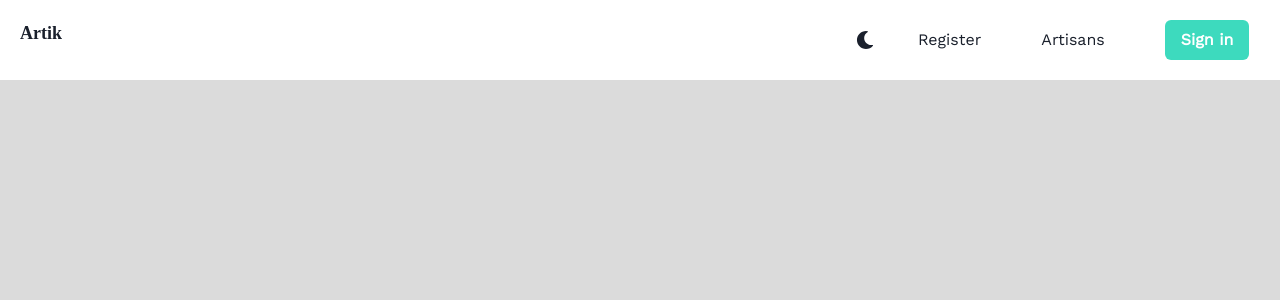
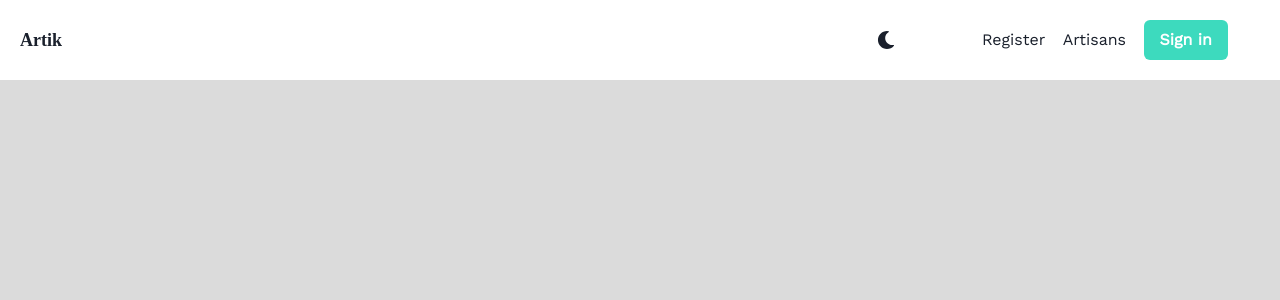
Before and after one commit to maura-dev/genz-hackathon, a React (Create React App) app: page /dashboard in a window 1280 px wide. Shown: the top 300 px of the page. Built offline with nearby package versions, Linux system fonts and the light colour scheme.

Commit message:
mobile fixes

```diff
--- a/src/App.js
+++ b/src/App.js
@@ -4,15 +4,17 @@ import { BrowserRouter as Router, Routes, Route } from "react-router-dom";
 import Header from './components/Header';
 import SignUp from "./pages/Signup";
 import SignIn from "./pages/Signin";
+import Dashboard from "./pages/Dashboard"
 function App() {
   const background= useColorModeValue("bg","BlackAlpha 700" )
   return (
     <Router>
-      <Box textAlign="center" fontSize="xl">
+      <Box textAlign="center">
         <Grid minH="100vh" bg={background}>
           <Header />
           <Routes>
-          <Route path="/login" element={<SignIn />}></Route>
+          <Route exact path="/dashboard" element={<Dashboard />}></Route>
+          <Route exact path="/login" element={<SignIn />}></Route>
           <Route exact path="/register" element={<SignUp />}></Route>
         </Routes>
         </Grid>
--- /dev/null
+++ b/src/components/Drawer.js
@@ -0,0 +1,77 @@
+import React from "react";
+import {
+  Drawer,
+  DrawerBody,
+  DrawerFooter,
+  DrawerHeader,
+  DrawerOverlay,
+  DrawerContent,
+  DrawerCloseButton,
+  Text,
+  Box,
+  useColorModeValue,
+  Button
+} from '@chakra-ui/react';
+import { Link, useNavigate } from "react-router-dom";
+import { CgProfile } from "react-icons/cg"
+
+const SideDrawer = ({isOpen, onClose, btnRef}) =>  {
+      const background = useColorModeValue('white', 'black');
+      const isLoggedIn = false;
+      const navigate = useNavigate();
+  return (
+      <Drawer
+        isOpen={isOpen}
+        placement='right'
+        onClose={onClose}
+        finalFocusRef={btnRef}
+      >
+        <DrawerOverlay />
+        <DrawerContent>
+          <DrawerCloseButton />
+          <DrawerHeader>
+            <Text fontWeight="900" style={{fontFamily:"cursive"}} fontSize="18px">Artik</Text>
+          </DrawerHeader>
+
+          <DrawerBody>
+            <Box>
+            {isLoggedIn ?
+              <>
+                <Text mb={5} display="flex" fontSize="18px" fontWeight="600" alignItems="center"><CgProfile fontSize="25px"/> &nbsp;Anonymous User</Text>
+                <hr/>
+              </> : null
+            }
+              <Link to="/register" onClick={onClose}><Text mb={5} mt={5}>Register</Text></Link>
+              <Link to="/artisans" onClick={onClose}><Text mb={5}>Artisans</Text></Link>
+              {isLoggedIn ?
+                <Box>
+                  <Link to="/dashboard" onClick={onClose}><Text mb={5}>Dashboard</Text></Link>
+                  <Button bg="primary" color={background} onClick={()=> {
+                    onClose();
+                    navigate("/logout");
+                  }}
+                     width="100%">
+                  {' '}
+                 Logout
+                </Button>
+                </Box> :
+                <Button bg="primary" color={background} onClick={()=> {
+                  onClose();
+                  navigate("/login")
+                }} width="100%">
+                  {' '}
+                  Sign in
+                </Button>
+              }
+            </Box>
+          </DrawerBody>
+
+          <DrawerFooter>
+            &copy;2022 With ❤️️from Team Artik
+          </DrawerFooter>
+        </DrawerContent>
+      </Drawer>
+  )
+}
+
+export default SideDrawer
--- a/src/components/Header.js
+++ b/src/components/Header.js
@@ -1,4 +1,4 @@
-import React, { useState} from 'react';
+import React, { useRef } from 'react';
 import {
 	Text,
 	Flex,
@@ -9,17 +9,22 @@ import {
 	Button,
 	useColorModeValue,
 	Avatar,
+	Box,
+	useDisclosure,
 } from '@chakra-ui/react';
 import { ColorModeSwitcher } from './ColorModeSwitcher';
-import { HamburgerIcon, CloseIcon, ChevronDownIcon } from '@chakra-ui/icons';
-import { Link, useNavigate } from "react-router-dom";
+import { HamburgerIcon, ChevronDownIcon } from '@chakra-ui/icons';
+import { Link, useNavigate } from 'react-router-dom';
+import SideDrawer from './Drawer';
 
 const Header = () => {
 	const navigate = useNavigate();
 	const background = useColorModeValue('white', 'black');
 	const menu = useColorModeValue('WhiteAlpha.100', 'BlackAlpha.200');
 	const focus = useColorModeValue('#edf2f7', '#171923');
-	const [isLoggedIn, setIsLoggedIn] = useState(false)
+	const isLoggedIn = false;
+	const { isOpen, onOpen, onClose } = useDisclosure();
+	const btnRef = useRef();
 	return (
 		<Flex
 			w="100%"
@@ -30,33 +35,46 @@ const Header = () => {
 			p={5}
 			zIndex="10"
 			justify="space-between"
+			alignItems="center"
 			bg={background}
 			mb="100px"
 			fontSize="16px"
 		>
-			<Text fontWeight="900" style={{fontFamily:"cursive"}} fontSize="18px">Artik</Text>
+			<Text fontWeight="900" style={{ fontFamily: 'cursive' }} fontSize="18px">
+				Artik
+			</Text>
 
 			<Flex
 				w={{ sm: '50%', md: '40%', lg: '35%' }}
 				justify="space-around"
 				alignItems="center"
 			>
-				<ColorModeSwitcher justifySelf="flex-end" mr={3}/>
-				<Link to="/register"><Text mr={3}>Register</Text></Link> &nbsp;
-				<Link to="/artisans"><Text mr={3}>Artisans</Text></Link> &nbsp;
-				{isLoggedIn ?
+				<ColorModeSwitcher justifySelf="flex-end" mr={3} />
+				<Box
+					display={{ base: 'block', md: 'none' }}
+					fontSize="20px"
+					ref={btnRef}
+					onClick={onOpen}
+				>
+					<HamburgerIcon />
+				</Box>
+				<Box
+					display={{ base: 'none', md: 'flex' }}
+					justify="space-around"
+					alignItems="center"
+				>
+					<Link to="/register">
+						<Text mr={3}>Register</Text>
+					</Link>{' '}
+					&nbsp;
+					<Link to="/artisans">
+						<Text mr={3}>Artisans</Text>
+					</Link>{' '}
+					&nbsp;
+					{isLoggedIn ? (
 						<Flex alignItems="center">
-						<Avatar
-		                    size="md"
-		                    name="Anonymous User"
-		                    mr={1}
-		                  />
-
-		                <Text
-		                  fontSize="16px"
-		                  lineHeight="normal"
-		                  mb={1}
-		                >
+							<Avatar size="md" name="Anonymous User" mr={1} />
+							<Text fontSize="16px" lineHeight="normal" mb={1}>
 								Anonymous User
 							</Text>
 							&nbsp; &nbsp;
@@ -81,12 +99,20 @@ const Header = () => {
 									</MenuItem>
 								</MenuList>
 							</Menu>
-					</Flex> :
-					<Button bg="primary" color={background} onClick={()=> navigate("/login")}>
+						</Flex>
+					) : (
+						<Button
+							bg="primary"
+							color={background}
+							onClick={() => navigate('/login')}
+						>
 							{' '}
 							Sign in
-					</Button>}
+						</Button>
+					)}
+				</Box>
 			</Flex>
+			<SideDrawer onClose={onClose} isOpen={isOpen} btnRef={btnRef} />
 		</Flex>
 	);
 };
--- /dev/null
+++ b/src/pages/Dashboard.js
@@ -0,0 +1,12 @@
+import React from 'react';
+import { Box } from "@chakra-ui/react"
+
+const Dashboard = () => {
+    return (
+        <Box>
+
+        </Box>
+    );
+};
+
+export default Dashboard;
```
Lines whose indentation alone changed are shown as unchanged.
